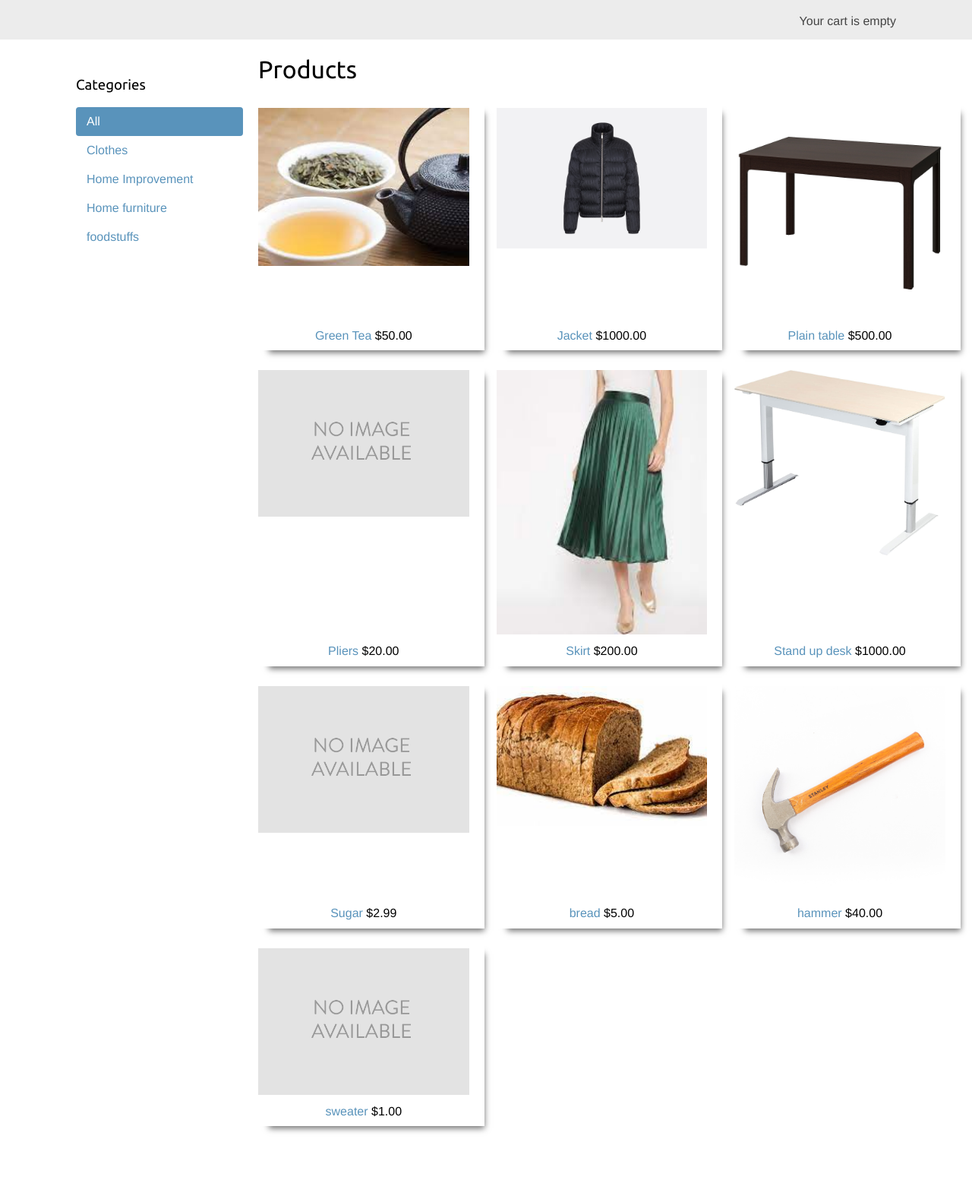
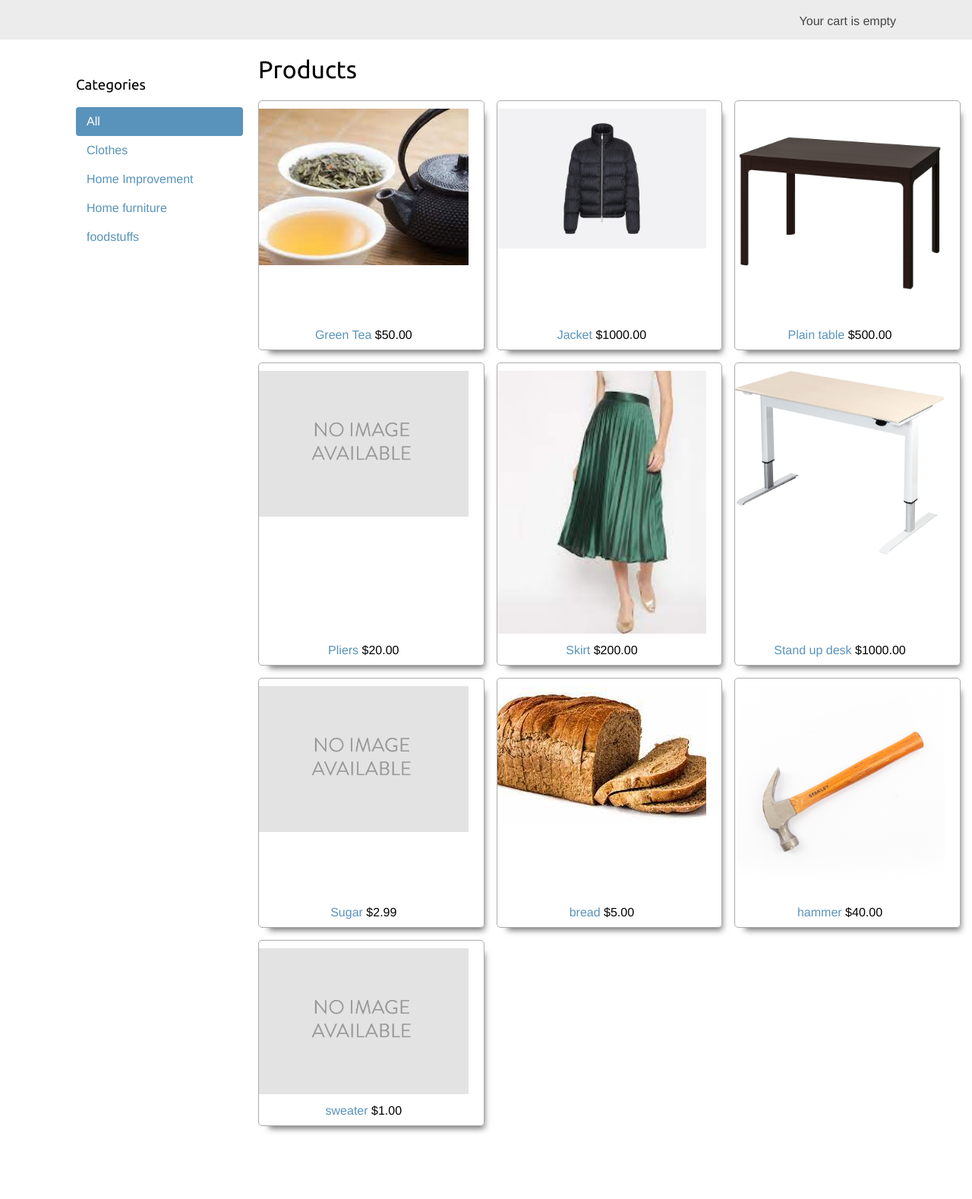
Before and after one commit to DevShasa/django_e_shop, a Django app: page / in a window 1280 px wide. Shown: the part 46-1624 px from the top of the page at 76% size. Run offline with Django 3.2, Linux system fonts and the light colour scheme; data comes from the database, SQL or seed files in the repository; both versions use the stored data as it was after the commit.

Commit message:
Finished styling changes

```diff
--- a/shop/static/css/base.css
+++ b/shop/static/css/base.css
@@ -199,6 +199,8 @@ ul.errorlist {
     display: flex;
     flex-direction:column;
     justify-content: space-between;
+    border-radius: 5px;
+    border: 0.5px solid rgb(172, 172, 172);
 }
 
 .product-display .item img {
```
Also changed, not shown: db.sqlite3.
